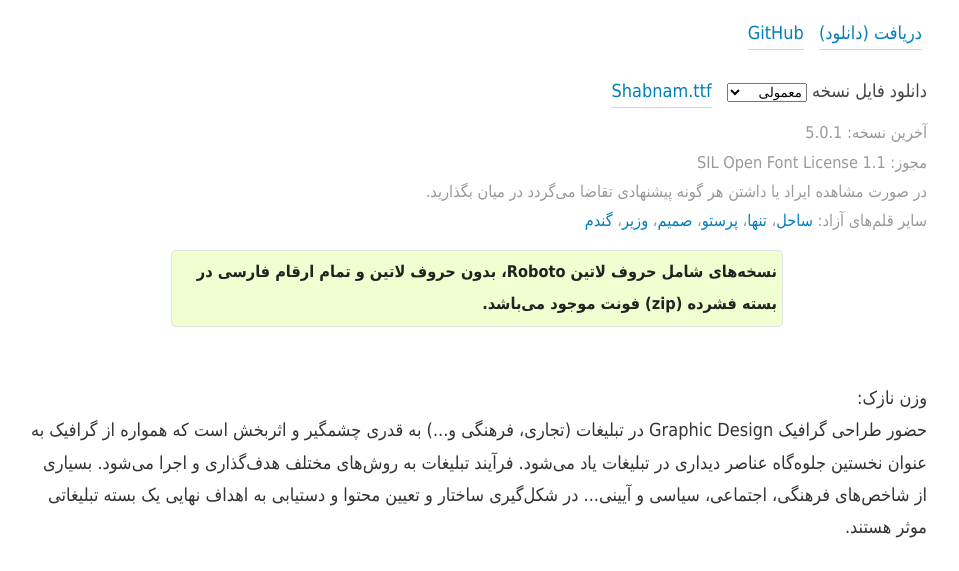
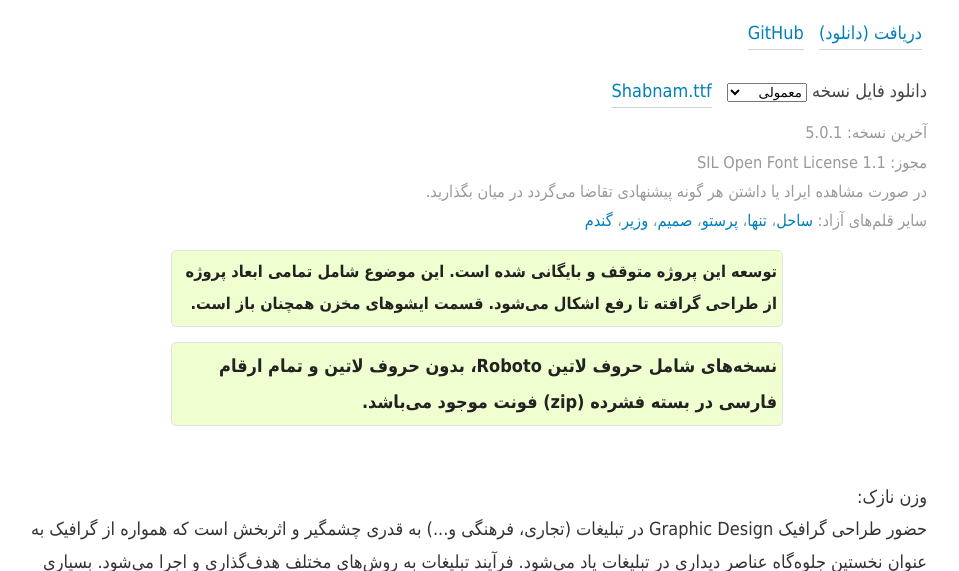
Before and after one commit to rastikerdar/shabnam-font, a plain HTML site: page index.html in a window 1280 px wide. Shown: the part 153-724 px from the top of the page, without its empty margins (163-1122 px from the left). Drawn offline with Linux system fonts and the light colour scheme; a web font is replaced by a local one.

Commit message:
Add deprecation notice

```diff
--- a/index.html
+++ b/index.html
@@ -181,6 +181,8 @@
           <a href="http://rastikerdar.github.io/vazir-font/" target="_blank">وزیر</a>،
           <a href="http://rastikerdar.github.io/gandom-font/" target="_blank">گندم</a>
         </div>
+        <div class="infobox">توسعه این پروژه متوقف و بایگانی شده است. این موضوع شامل تمامی ابعاد پروژه از طراحی گرافته تا رفع اشکال می‌شود. قسمت ایشوهای مخزن همچنان باز است.</div>
+      </div>
         <div class="infobox">نسخه‌های شامل حروف لاتین Roboto، بدون حروف لاتین و تمام ارقام فارسی در بسته فشرده (zip) فونت موجود می‌باشد.</div>
       </div>
     </header>
```
